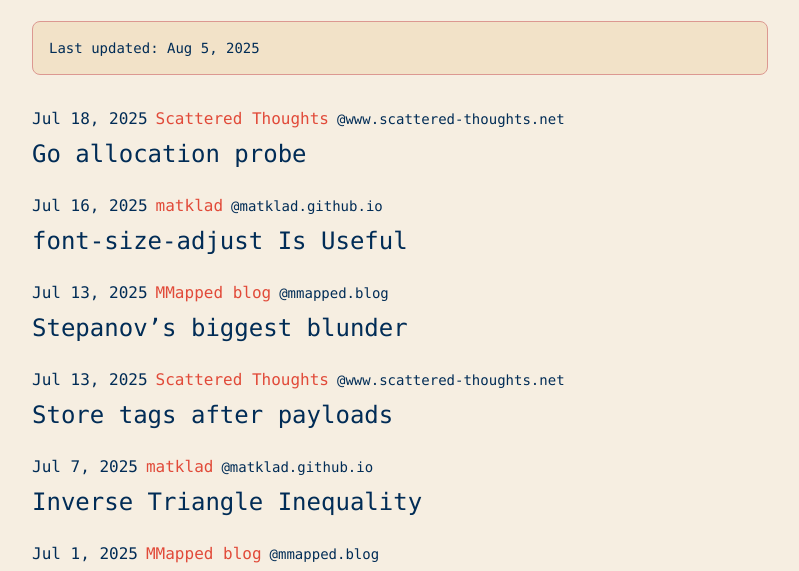
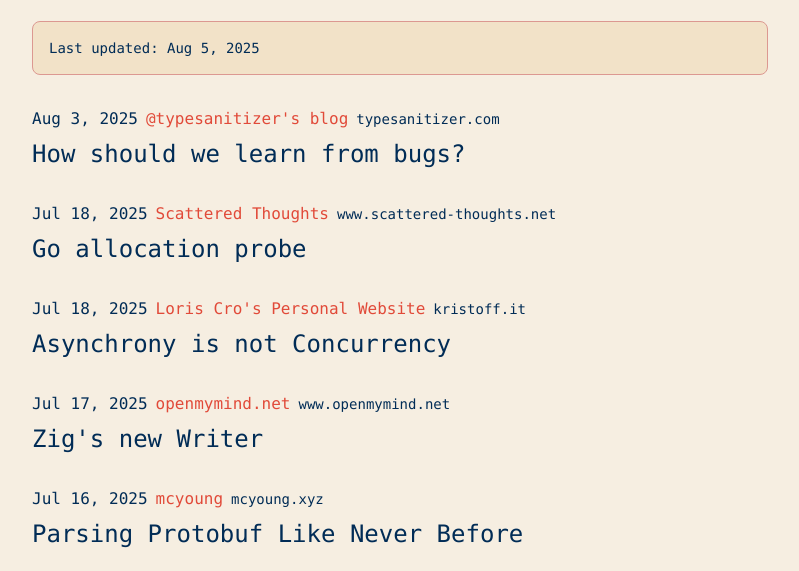
Before and after one commit to sophic00/skygazer, an Astro site: page /roll in a window 1280 px wide. Shown: the part 212-783 px from the top of the page, without its empty margins (240-1039 px from the left). Built offline with nearby package versions, Linux system fonts and the light colour scheme; Astro itself is replaced by a stand-in of ours; some packages are replaced by stand-ins of ours.

Commit message:
chore: formatting of blogroll

```diff
--- a/roll.txt
+++ b/roll.txt
@@ -2,3 +2,8 @@
 https://research.swtch.com/feed.atom
 https://mmapped.blog/feed.xml
 https://www.scattered-thoughts.net/atom.xml
+https://kristoff.it/index.xml
+https://mcyoung.xyz/feed
+https://www.openmymind.net/atom.xml
+https://typesanitizer.com/blog/rss.xml
+https://www.ralfj.de/blog/feed.xml
--- a/src/data/blogroll.json
+++ b/src/data/blogroll.json
@@ -76,7 +76,7 @@
         "creator": ""
       }
     ],
-    "lastUpdated": "2025-08-05T15:50:16.958Z",
+    "lastUpdated": "2025-08-05T16:24:35.485Z",
     "lastFetched": "2025-08-05T15:24:07.481Z"
   },
   {
@@ -156,7 +156,7 @@
         "creator": ""
       }
     ],
-    "lastUpdated": "2025-08-05T15:50:19.733Z",
+    "lastUpdated": "2025-08-05T16:24:38.414Z",
     "lastFetched": "2025-08-05T15:24:10.660Z"
   },
   {
@@ -236,7 +236,7 @@
         "creator": ""
       }
     ],
-    "lastUpdated": "2025-08-05T15:50:21.183Z",
+    "lastUpdated": "2025-08-05T16:24:39.814Z",
     "lastFetched": "2025-08-05T15:50:21.183Z"
   },
   {
@@ -316,7 +316,327 @@
         "creator": ""
       }
     ],
-    "lastUpdated": "2025-08-05T15:50:23.124Z",
+    "lastUpdated": "2025-08-05T16:24:41.111Z",
     "lastFetched": "2025-08-05T15:50:23.124Z"
+  },
+  {
+    "feedUrl": "https://kristoff.it/index.xml",
+    "title": "Loris Cro's Personal Website",
+    "siteUrl": "https://kristoff.it/",
+    "description": "Recent content on Loris Cro's Personal Website",
+    "latestPosts": [
+      {
+        "title": "Asynchrony is not Concurrency",
+        "link": "https://kristoff.it/blog/asynchrony-is-not-concurrency/",
+        "pubDate": "Fri, 18 Jul 2025 00:00:00 +0000",
+        "contentSnippet": "",
+        "creator": ""
+      },
+      {
+        "title": "Zig's New Async I/O",
+        "link": "https://kristoff.it/blog/zig-new-async-io/",
+        "pubDate": "Sun, 13 Jul 2025 00:00:00 +0000",
+        "contentSnippet": "",
+        "creator": ""
+      },
+      {
+        "title": "Announcing zig.day",
+        "link": "https://kristoff.it/blog/announcing-zig-day/",
+        "pubDate": "Wed, 23 Apr 2025 00:00:00 +0000",
+        "contentSnippet": "",
+        "creator": ""
+      },
+      {
+        "title": "Dead Simple Snapshot Testing In Zig",
+        "link": "https://kristoff.it/blog/dead-simple-snapshot-testing/",
+        "pubDate": "Sun, 09 Feb 2025 00:00:00 +0000",
+        "contentSnippet": "",
+        "creator": ""
+      },
+      {
+        "title": "All Your Codebase",
+        "link": "https://kristoff.it/blog/all-your-codebase/",
+        "pubDate": "Tue, 10 Dec 2024 00:00:00 +0000",
+        "contentSnippet": "",
+        "creator": ""
+      },
+      {
+        "title": "Advent of Code in Zig",
+        "link": "https://kristoff.it/blog/advent-of-code-zig/",
+        "pubDate": "Mon, 25 Nov 2024 00:00:00 +0000",
+        "contentSnippet": "",
+        "creator": ""
+      },
+      {
+        "title": "RAII and the Rust/Linux Drama",
+        "link": "https://kristoff.it/blog/raii-rust-linux/",
+        "pubDate": "Tue, 22 Oct 2024 01:00:00 +0000",
+        "contentSnippet": "",
+        "creator": ""
+      },
+      {
+        "title": "Go Exceptions for the Unconvinced",
+        "link": "https://kristoff.it/blog/go-exceptions-unconvinced/",
+        "pubDate": "Tue, 22 Oct 2024 00:00:00 +0000",
+        "contentSnippet": "",
+        "creator": ""
+      },
+      {
+        "title": "Yes, Go Does Have Exceptions",
+        "link": "https://kristoff.it/blog/go-exceptions/",
+        "pubDate": "Thu, 17 Oct 2024 00:00:00 +0000",
+        "contentSnippet": "",
+        "creator": ""
+      },
+      {
+        "title": "The Static Site Paradox",
+        "link": "https://kristoff.it/blog/static-site-paradox/",
+        "pubDate": "Tue, 08 Oct 2024 00:00:00 +0000",
+        "contentSnippet": "",
+        "creator": ""
+      }
+    ],
+    "lastUpdated": "2025-08-05T16:24:42.473Z",
+    "lastFetched": "2025-08-05T16:22:39.794Z"
+  },
+  {
+    "feedUrl": "https://mcyoung.xyz/feed",
+    "title": "mcyoung",
+    "siteUrl": "https://mcyoung.xyz/https://mcyoung.xyz/",
+    "description": "",
+    "latestPosts": [
+      {
+        "title": "Parsing Protobuf Like Never Before",
+        "link": "https://mcyoung.xyz/https://mcyoung.xyz/2025/07/16/hyperpb/",
+        "pubDate": "2025-07-16T07:00:00.000Z",
+        "contentSnippet": "Historically I have worked on many projects related to high-performance Protobuf, be that on the C++ runtime, on the Rust runtime, or on integrating UPB, the fastest Protobuf runtime, written by my co",
+        "creator": ""
+      },
+      {
+        "title": "The Best C++ Library",
+        "link": "https://mcyoung.xyz/https://mcyoung.xyz/2025/07/14/best/",
+        "pubDate": "2025-07-14T07:00:00.000Z",
+        "contentSnippet": "It’s no secret that my taste in programming languages is very weird for a programming language enthusiast professional. Several of my last few posts are about Go, broadly regarded as the programming l",
+        "creator": ""
+      },
+      {
+        "title": "What’s //go:nosplit for?",
+        "link": "https://mcyoung.xyz/https://mcyoung.xyz/2025/07/07/nosplit/",
+        "pubDate": "2025-07-07T07:00:00.000Z",
+        "contentSnippet": "Most people don’t know that Go has special syntax for directives. Unfortunately, it’s not real syntax, it’s just a comment. For example, //go:noinline causes the next function declaration to never get",
+        "creator": ""
+      },
+      {
+        "title": "Protobuf Tip #7: Scoping It Out",
+        "link": "https://mcyoung.xyz/https://mcyoung.xyz/2025/06/03/protobuf-tip-7/",
+        "pubDate": "2025-06-03T07:00:00.000Z",
+        "contentSnippet": "You’d need a very specialized electron microscope to get down to the level to actually see a single strand of DNA. – Craig Venter\n TL;DR: buf convert is a powerful tool for examining wire format dumps",
+        "creator": ""
+      },
+      {
+        "title": "Protobuf Tip #6: The Subtle Dangers of Enum Aliases",
+        "link": "https://mcyoung.xyz/https://mcyoung.xyz/2025/05/20/protobuf-tip-6/",
+        "pubDate": "2025-05-20T07:00:00.000Z",
+        "contentSnippet": "I’ve been very fortunate to dodge a nickname throughout my entire career. I’ve never had one. – Jimmie Johnson\n TL;DR: Enum values can have aliases. This feature is poorly designed and shouldn’t be us",
+        "creator": ""
+      },
+      {
+        "title": "Protobuf Tip #5: Avoid import public/weak",
+        "link": "https://mcyoung.xyz/https://mcyoung.xyz/2025/05/13/protobuf-tip-5/",
+        "pubDate": "2025-05-13T07:00:00.000Z",
+        "contentSnippet": "My dad had a guitar but it was acoustic, so I smashed a mirror and glued broken glass to it to make it look more metal. It looked ridiculous! –Max Cavalera\n TL;DR: Avoid import public and import weak.",
+        "creator": ""
+      },
+      {
+        "title": "Protobuf Tip #4: Accepting Mistakes We Can’t Fix",
+        "link": "https://mcyoung.xyz/https://mcyoung.xyz/2025/04/29/protobuf-tip-4/",
+        "pubDate": "2025-04-29T07:00:00.000Z",
+        "contentSnippet": "Bad humor is an evasion of reality; good humor is an acceptance of it. –Malcolm Muggeridge\n TL;DR: Protobuf’s distributed nature introduces evolution risks that make it hard to fix some types of mista",
+        "creator": ""
+      },
+      {
+        "title": "Protobuf Tip #3: Enum Names Need Prefixes",
+        "link": "https://mcyoung.xyz/https://mcyoung.xyz/2025/04/22/protobuf-tip-3/",
+        "pubDate": "2025-04-22T07:00:00.000Z",
+        "contentSnippet": "Smart people learn from their mistakes. But the real sharp ones learn from the mistakes of others. –Brandon Mull\n TL;DR: enums inherit some unfortunate behaviors from C++. Use the Buf lint rules ENUM_",
+        "creator": ""
+      },
+      {
+        "title": "Cheating the Reaper in Go",
+        "link": "https://mcyoung.xyz/https://mcyoung.xyz/2025/04/21/go-arenas/",
+        "pubDate": "2025-04-21T07:00:00.000Z",
+        "contentSnippet": "Even though I am a C++ programmer at heart, Go fascinates me for none of the reasons you think. Go has made several interesting design decisions:\n  \n It has virtually no Undefined Behavior1.\n  \n It ha",
+        "creator": ""
+      },
+      {
+        "title": "Protobuf Tip #2: Compress Your Protos!",
+        "link": "https://mcyoung.xyz/https://mcyoung.xyz/2025/04/15/protobuf-tip-2/",
+        "pubDate": "2025-04-15T07:00:00.000Z",
+        "contentSnippet": "As a matter of fact, when compression technology came along, we thought the future in 1996 was about voice. We got it wrong. It is about voice, video, and data, and that is what we have today on these",
+        "creator": ""
+      }
+    ],
+    "lastUpdated": "2025-08-05T16:24:44.138Z",
+    "lastFetched": "2025-08-05T16:22:41.993Z"
+  },
+  {
+    "feedUrl": "https://www.openmymind.net/atom.xml",
+    "title": "openmymind.net",
+    "siteUrl": "https://www.openmymind.net/",
+    "description": "",
+    "latestPosts": [
+      {
+        "title": "Zig's new Writer",
+        "link": "https://www.openmymind.net/Zigs-New-Writer/",
+        "pubDate": "2025-07-17T00:00:00.000Z",
+        "contentSnippet": "As you might have heard, Zig's Io namespace is being reworked. Eventually, this will mean the re-introduction of async. As a first step though, the Writer and Reader interfaces and some of the related",
+        "creator": ""
+      },
+      {
+        "title": "Zig's new LinkedList API (it's time to learn @fieldParentPtr)",
+        "link": "https://www.openmymind.net/Zigs-New-LinkedList-API/",
+        "pubDate": "2025-04-10T00:00:00.000Z",
+        "contentSnippet": "In a recent, post-Zig 0.14 commit, Zig's SinglyLinkedList and DoublyLinkedList saw significant changes.\nThe previous version was a generic and, with all the methods removed, looked like:\n\npub fn Singl",
+        "creator": ""
+      },
+      {
+        "title": "Allocator.resize",
+        "link": "https://www.openmymind.net/Allocator-resize/",
+        "pubDate": "2025-03-27T00:00:00.000Z",
+        "contentSnippet": "There are four important methods on Zig's std.mem.Allocator interface that Zig developers must be comfortable with:\nalloc(T, n) - which creates an array of n items of type T,\nfree(ptr) - which frees m",
+        "creator": ""
+      },
+      {
+        "title": "ArenaAllocator.free and Nested Arenas",
+        "link": "https://www.openmymind.net/ArenaAllocator-free-and-Nested-Arenas/",
+        "pubDate": "2025-03-15T00:00:00.000Z",
+        "contentSnippet": "What happens when you free with an ArenaAllocator? You might be tempted to look at the documentation for std.mem.Allocator.free which says \"Free an array allocated with alloc\". But this is the one thi",
+        "creator": ""
+      },
+      {
+        "title": "Zig's dot star syntax (value.*)",
+        "link": "https://www.openmymind.net/Zig-Dot-Star-Syntax/",
+        "pubDate": "2025-03-07T00:00:00.000Z",
+        "contentSnippet": "Maybe I'm the only one, but it always takes my little brain a split second to understand what's happening whenever I see, or have to write, something like value.* = .{...}.\nIf we take a step back, a v",
+        "creator": ""
+      },
+      {
+        "title": "GetOrPut With String Keys",
+        "link": "https://www.openmymind.net/GetOrPut-With-String-Keys/",
+        "pubDate": "2025-02-27T00:00:00.000Z",
+        "contentSnippet": "I've previously blogged about how much I like Zig's getOrPut hashmap method. As a brief recap, we can visualize Zig's hashmap as two arrays:\n\n  keys:               values:\n       --------          ---",
+        "creator": ""
+      },
+      {
+        "title": "Comparing Strings as Integers with @bitCast",
+        "link": "https://www.openmymind.net/Comparing-Strings-as-Integers-with-bitCast/",
+        "pubDate": "2025-02-20T00:00:00.000Z",
+        "contentSnippet": "In the last blog posts, we looked at different ways to compare strings in Zig. A few posts back, we introduced Zig's @bitCast. As a quick recap, @bitCast lets us force a specific type onto a value. Fo",
+        "creator": ""
+      },
+      {
+        "title": "Switching on Strings in Zig",
+        "link": "https://www.openmymind.net/Switching-On-Strings-In-Zig/",
+        "pubDate": "2025-02-13T00:00:00.000Z",
+        "contentSnippet": "Newcomers to Zig will quickly learn that you can't switch on a string (i.e. []const u8). The following code gives us the unambiguous error message cannot switch on strings:\n\nswitch (color) {\n    \"red\"",
+        "creator": ""
+      },
+      {
+        "title": "Using Generics to Inject Stubs when Testing",
+        "link": "https://www.openmymind.net/Using-Generics-To-Inject-Stubs-When-Testing/",
+        "pubDate": "2025-02-07T00:00:00.000Z",
+        "contentSnippet": "I have an unapologetic and, I'd like to think, pragmatic take on testing. I want tests to run fast, not be flaky and not be brittle. By \"flaky\", I mean tests that randomly fail. By \"brittle\", I mean t",
+        "creator": ""
+      },
+      {
+        "title": "In Zig, What's a Writer?",
+        "link": "https://www.openmymind.net/In-Zig-Whats-a-Writer/",
+        "pubDate": "2025-01-28T00:00:00.000Z",
+        "contentSnippet": "As of mid-July 2025, development on a new Io namespace is underway. If you're using Zig 0.14.1 or earlier, this post is still relevant. I've written a bit about Zig's new Writer.\n\n\nI find Zig's idea o",
+        "creator": ""
+      }
+    ],
+    "lastUpdated": "2025-08-05T16:24:46.908Z",
+    "lastFetched": "2025-08-05T16:23:41.655Z"
+  },
+  {
+    "feedUrl": "https://typesanitizer.com/blog/rss.xml",
+    "title": "@typesanitizer's blog",
+    "siteUrl": "https://typesanitizer.com/",
+    "description": "Musings on compilers, programming languages and software engineering.",
+    "latestPosts": [
+      {
+        "title": "How should we learn from bugs?",
+        "link": "https://typesanitizer.com/blog/bug-analysis.html",
+        "pubDate": "Sun, 03 Aug 2025 00:00:00 GMT",
+        "contentSnippet": "Reflections on a one-line bug fix that took two days to figure out, and the unspoken assumptions in how we talk about bugs.",
+        "creator": "@typesanitizer"
+      },
+      {
+        "title": "Deeper theories of program design",
+        "link": "https://typesanitizer.com/blog/deeper-theories.html",
+        "pubDate": "Tue, 01 Jul 2025 00:00:00 GMT",
+        "contentSnippet": "A discussion on substantive theories of program design, with the running example of concurrent file modifications.",
+        "creator": "@typesanitizer"
+      },
+      {
+        "title": "A meta-analysis of three different notions of software complexity",
+        "link": "https://typesanitizer.com/blog/complexity-definitions.html",
+        "pubDate": "Sat, 14 Jun 2025 00:00:00 GMT",
+        "contentSnippet": "Discussion on notions of software complexity as defined by Rich Hickey, John Ousterhout and Zach Tellman.",
+        "creator": "@typesanitizer"
+      },
+      {
+        "title": "The ability to learn how to judge outcomes is probably a core skill",
+        "link": "https://typesanitizer.com/blog/outcome-judgement.html",
+        "pubDate": "Sun, 30 Mar 2025 00:00:00 GMT",
+        "contentSnippet": "Discussion and counter-points to the necessity of being able to judge outcomes in unfamiliar contexts, for being a good leader.",
+        "creator": "@typesanitizer"
+      },
+      {
+        "title": "An epic treatise on error models for systems programming languages",
+        "link": "https://typesanitizer.com/blog/errors.html",
+        "pubDate": "Thu, 06 Mar 2025 00:00:00 GMT",
+        "contentSnippet": "Musings on the representation, propagation and handling of errors in existing programming languages, as well as thoughts on future systems. (15K+ words)",
+        "creator": "@typesanitizer"
+      },
+      {
+        "title": "Our optimizers need a rethink",
+        "link": "https://typesanitizer.com/blog/rethink-optimizers.html",
+        "pubDate": "Wed, 23 Oct 2024 00:00:00 GMT",
+        "contentSnippet": "Thoughts on how compiler and database optimizers should evolve in the future, focusing on predictability and guarantees instead of smarts and heroics",
+        "creator": "@typesanitizer"
+      },
+      {
+        "title": "On leaving my last job",
+        "link": "https://typesanitizer.com/blog/leaving-apple.html",
+        "pubDate": "Sun, 29 Sep 2024 00:00:00 GMT",
+        "contentSnippet": "Notes on why I left the Swift team at Apple, with some reflections for job seekers and junior people.",
+        "creator": "@typesanitizer"
+      },
+      {
+        "title": "My first and last Strange Loop",
+        "link": "https://typesanitizer.com/blog/strange-loop.html",
+        "pubDate": "Fri, 01 Sep 2023 00:00:00 GMT",
+        "contentSnippet": "Thoughts, feelings, some personal history and musings on Strange Loop as an event, an experience and as an idea.",
+        "creator": "@typesanitizer"
+      },
+      {
+        "title": "TFW UBSan flags a dynamic type error inside Clang",
+        "link": "https://typesanitizer.com/blog/ubsan.html",
+        "pubDate": "Sun, 01 Jan 2023 00:00:00 GMT",
+        "contentSnippet": "Recently, I turned on UBSan for a fledgling work project. It went a little more sideways than I was expecting.",
+        "creator": "@typesanitizer"
+      },
+      {
+        "title": "Zig-style generics are not well-suited for most languages",
+        "link": "https://typesanitizer.com/blog/zig-generics.html",
+        "pubDate": "Sat, 01 Oct 2022 00:00:00 GMT",
+        "contentSnippet": "A discussion of some of the downsides of Zig's implementation of generics, and why other programming languages should think super hard before adopting a similar system.",
+        "creator": "@typesanitizer"
+      }
+    ],
+    "lastUpdated": "2025-08-05T16:24:48.117Z",
+    "lastFetched": "2025-08-05T16:22:46.179Z"
   }
 ]
--- a/src/pages/roll/index.astro
+++ b/src/pages/roll/index.astro
@@ -96,7 +96,7 @@
           </p>
         </div>
       ) : (
-        <div class="space-y-1">
+        <div class="space-y-3">
           {allPosts.map(post => (
             <article class="py-2">
               <div class="flex items-center gap-2 mb-1">
@@ -112,7 +112,7 @@
                   {post.feedTitle}
                 </a>
                 <span class="text-muted-foreground text-sm">
-                  @{new URL(post.siteUrl || '').hostname || post.siteUrl}
+                  {new URL(post.siteUrl || '').hostname || post.siteUrl}
                 </span>
               </div>
               <a
```
